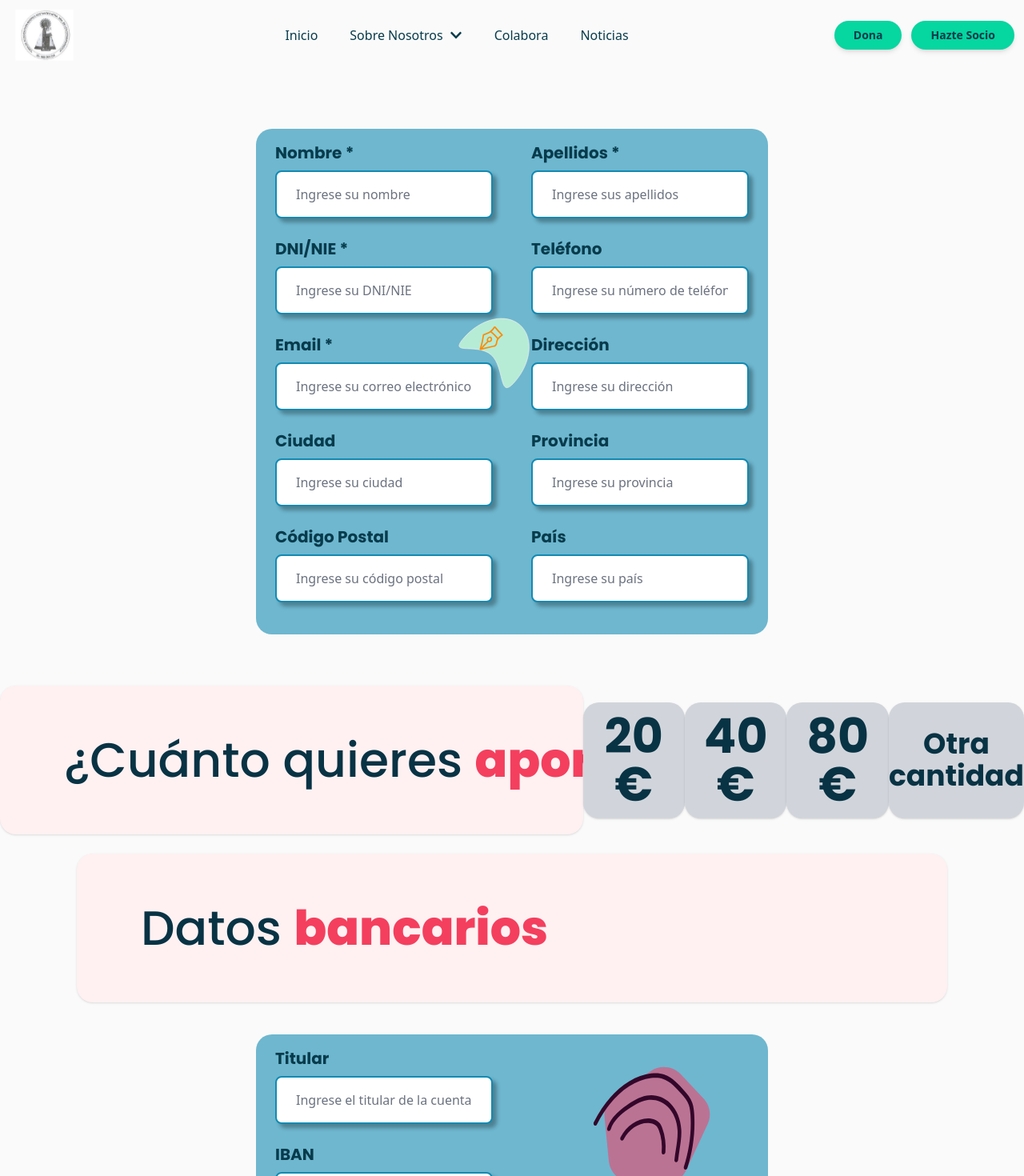
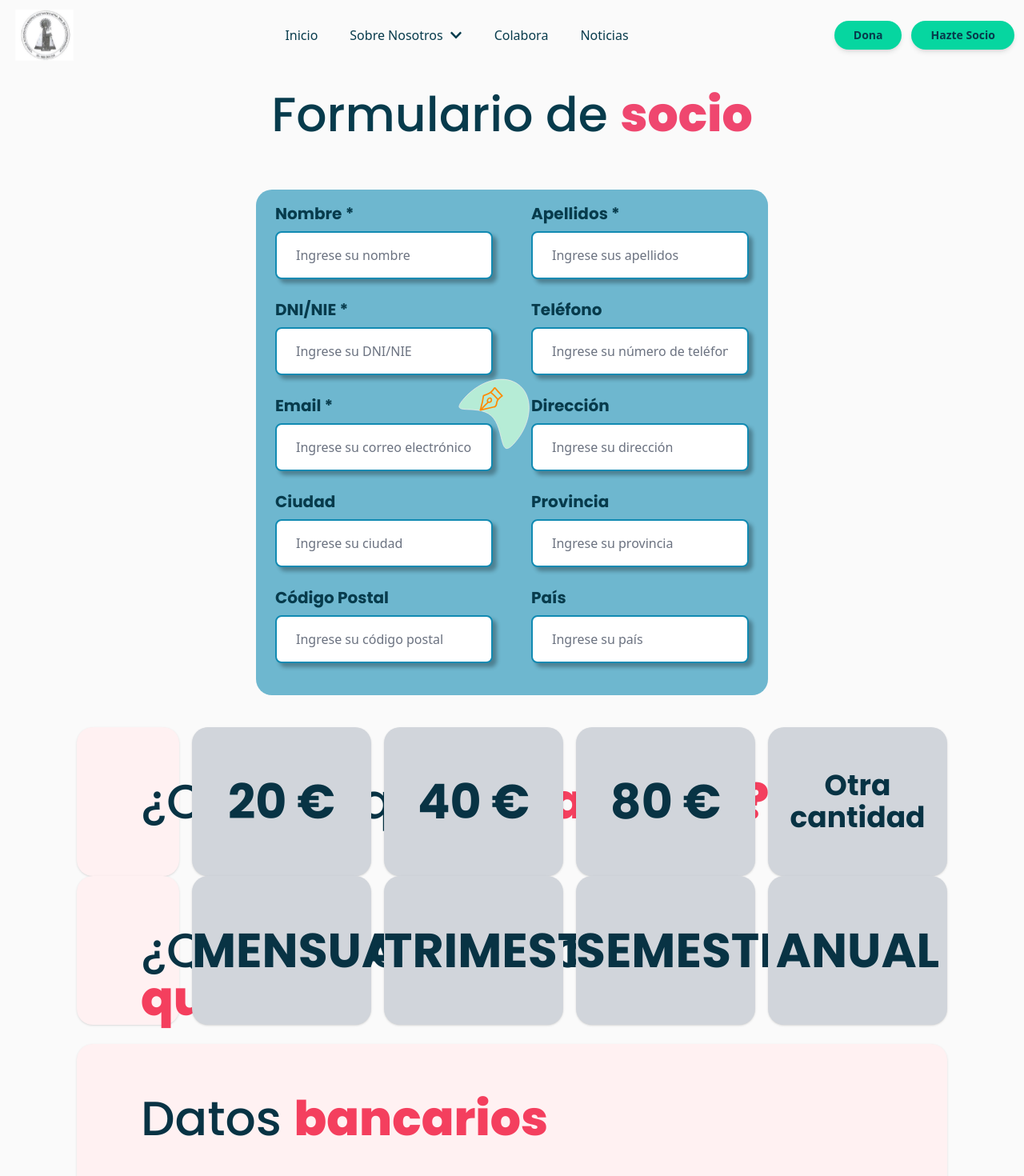
Before and after one commit to vallefarinha/front-casa, a React (Vite) app: page /form in a window 1280 px wide. Shown: the top 1470 px of the page at 80% size. Built offline with nearby package versions, Linux system fonts and the light colour scheme.

Commit message:
form partner all components

```diff
--- a/src/components/form/MoneySelect.jsx
+++ b/src/components/form/MoneySelect.jsx
@@ -1,15 +1,17 @@
 import React from "react";
 import BoxSelect from "../form/BoxSelect";
-import TitleForm from "./TitleForm";
+import TitleForm from "../form/TitleForm";
 
 const MoneySelect = () => {
   return (
-    <div className="flex flex-row items-center justify-center mt-6">
+    <div className="flex space-x-4 justify-center w-[85%] mx-auto">
         <TitleForm wordBlue="¿Cuánto quieres" wordPink="aportar?" textAlign="center" />
+        <div className="flex space-x-4">
       <BoxSelect amount="20 €" />
       <BoxSelect amount="40 €" />
       <BoxSelect amount="80 €" />
       <BoxSelect amount="Otra cantidad" />
+      </div>
     </div>
   );
 };
--- /dev/null
+++ b/src/components/form/Periodicity.jsx
@@ -0,0 +1,19 @@
+import React from "react";
+import BoxSelect from "../form/BoxSelect";
+import TitleForm from "../form/TitleForm";
+
+const Periodicity = () => {
+  return (
+    <div className="flex space-x-4 justify-center w-[85%] mx-auto">
+        <TitleForm wordBlue="¿Qué periodicidad" wordPink="quieres?" textAlign="center" />
+        <div className="flex space-x-4">
+      <BoxSelect amount="MENSUAL" />
+      <BoxSelect amount="TRIMESTRAL" />
+      <BoxSelect amount="SEMESTRAL" />
+      <BoxSelect amount="ANUAL" />
+      </div>
+    </div>
+  );
+};
+
+export default Periodicity;
--- a/src/pages/PartnerForm.jsx
+++ b/src/pages/PartnerForm.jsx
@@ -1,12 +1,20 @@
 import BankBlue from "../components/form/BankBlue";
 import FormBlue from "../components/form/formBlue";
 import MoneySelect from "../components/form/MoneySelect"
+import Periodicity from "../components/form/Periodicity";
+import Title from "../components/title/Title";
 
 function PartnerForm() {
   return (
     <div>
+      <Title
+          wordBlue="Formulario de"
+          wordPink="socio"
+          textAlign="text-center"
+        />
       <FormBlue />
       <MoneySelect />
+      <Periodicity />
       <BankBlue />
     </div>
   );
```
